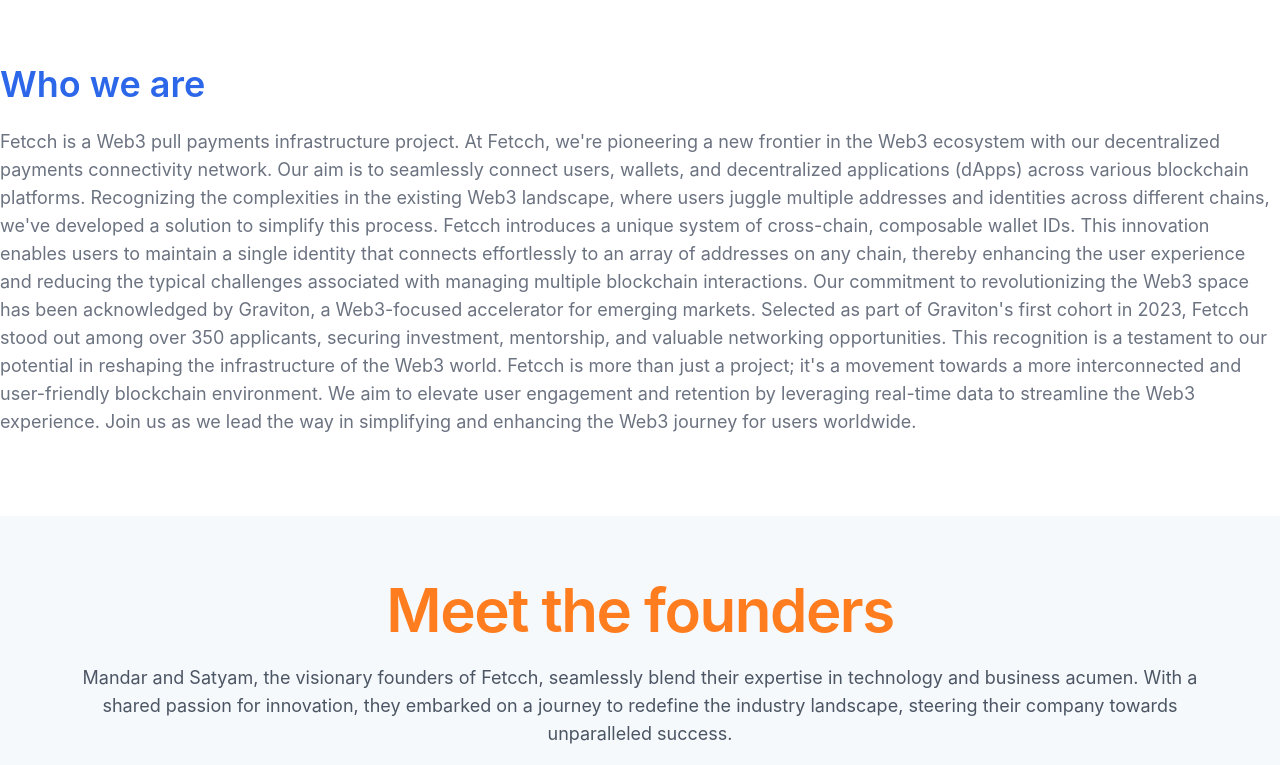
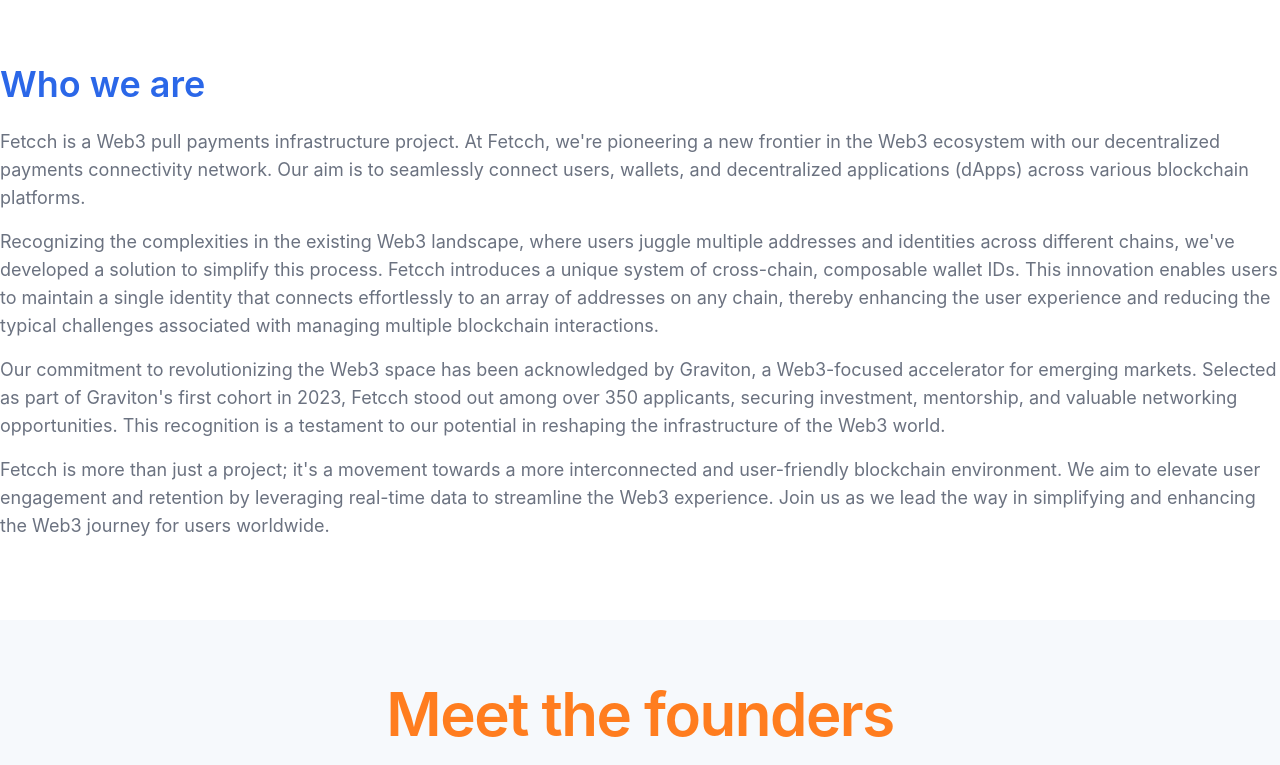
Before and after one commit to sk1122/fetcch-final, an Astro site: page /about-us in a window 1280 px wide. Shown: the part 740-1505 px from the top of the page. Built offline with nearby package versions, Linux system fonts and the light colour scheme; Astro itself is replaced by a stand-in of ours.

Commit message:
chore: content changes

```diff
--- a/src/components/about-page/founders.astro
+++ b/src/components/about-page/founders.astro
@@ -15,8 +15,8 @@ import FounderCard from "./founder-card.astro"
     >
       Mandar and Satyam, the visionary founders of Fetcch, seamlessly blend
       their expertise in technology and business acumen. With a shared passion
-      for innovation, they embarked on a journey to redefine the industry
-      landscape, steering their company towards unparalleled success.
+      for innovation, they embarked on a journey to redefine the Payment
+      industry landscape, steering Fetcch towards unparalleled success.
     </p>
     <div class="flex items-center justify-evenly mt-16 flex-wrap">
       {
--- a/src/components/about-page/who-we-are.astro
+++ b/src/components/about-page/who-we-are.astro
@@ -1,27 +1,37 @@
 <section class="max-w-7xl mx-auto mb-20">
   <h1 class="text-primary text-2xl md:text-4xl font-semibold">Who we are</h1>
-  <p class="text-gray-500 text-md lg:text-lg mt-6">
-    Fetcch is a Web3 pull payments infrastructure project. At Fetcch, we're
-    pioneering a new frontier in the Web3 ecosystem with our decentralized
-    payments connectivity network. Our aim is to seamlessly connect users,
-    wallets, and decentralized applications (dApps) across various blockchain
-    platforms. Recognizing the complexities in the existing Web3 landscape,
-    where users juggle multiple addresses and identities across different
-    chains, we've developed a solution to simplify this process. Fetcch
-    introduces a unique system of cross-chain, composable wallet IDs. This
-    innovation enables users to maintain a single identity that connects
-    effortlessly to an array of addresses on any chain, thereby enhancing the
-    user experience and reducing the typical challenges associated with managing
-    multiple blockchain interactions. Our commitment to revolutionizing the Web3
-    space has been acknowledged by Graviton, a Web3-focused accelerator for
-    emerging markets. Selected as part of Graviton's first cohort in 2023,
-    Fetcch stood out among over 350 applicants, securing investment, mentorship,
-    and valuable networking opportunities. This recognition is a testament to
-    our potential in reshaping the infrastructure of the Web3 world. Fetcch is
-    more than just a project; it's a movement towards a more interconnected and
-    user-friendly blockchain environment. We aim to elevate user engagement and
-    retention by leveraging real-time data to streamline the Web3 experience.
-    Join us as we lead the way in simplifying and enhancing the Web3 journey for
-    users worldwide.
-  </p>
+  <div class="mt-6">
+    <p class="text-gray-500 text-md lg:text-lg">
+      Fetcch is a Web3 pull payments infrastructure project. At Fetcch, we're
+      pioneering a new frontier in the Web3 ecosystem with our decentralized
+      payments connectivity network. Our aim is to seamlessly connect users,
+      wallets, and decentralized applications (dApps) across various blockchain
+      platforms.
+    </p>
+    <p class="text-gray-500 text-md lg:text-lg mt-4">
+      Recognizing the complexities in the existing Web3 landscape, where users
+      juggle multiple addresses and identities across different chains, we've
+      developed a solution to simplify this process. Fetcch introduces a unique
+      system of cross-chain, composable wallet IDs. This innovation enables
+      users to maintain a single identity that connects effortlessly to an array
+      of addresses on any chain, thereby enhancing the user experience and
+      reducing the typical challenges associated with managing multiple
+      blockchain interactions.
+    </p>
+    <p class="text-gray-500 text-md lg:text-lg mt-4">
+      Our commitment to revolutionizing the Web3 space has been acknowledged by
+      Graviton, a Web3-focused accelerator for emerging markets. Selected as
+      part of Graviton's first cohort in 2023, Fetcch stood out among over 350
+      applicants, securing investment, mentorship, and valuable networking
+      opportunities. This recognition is a testament to our potential in
+      reshaping the infrastructure of the Web3 world.
+    </p>
+    <p class="text-gray-500 text-md lg:text-lg mt-4">
+      Fetcch is more than just a project; it's a movement towards a more
+      interconnected and user-friendly blockchain environment. We aim to elevate
+      user engagement and retention by leveraging real-time data to streamline
+      the Web3 experience. Join us as we lead the way in simplifying and
+      enhancing the Web3 journey for users worldwide.
+    </p>
+  </div>
 </section>
--- a/src/data/team.ts
+++ b/src/data/team.ts
@@ -58,7 +58,7 @@ export const TEAM: TeamData[] = [
   },
   {
     name: "Aditya Joshi",
-    role: "Content writer",
+    role: "Social media Lead",
     image: "/assets/team/Aditya.jpg",
     twitter: "https://x.com/adityajshi",
     linkedin: "https://www.linkedin.com/in/aditya-joshi-582baa289/"
```
